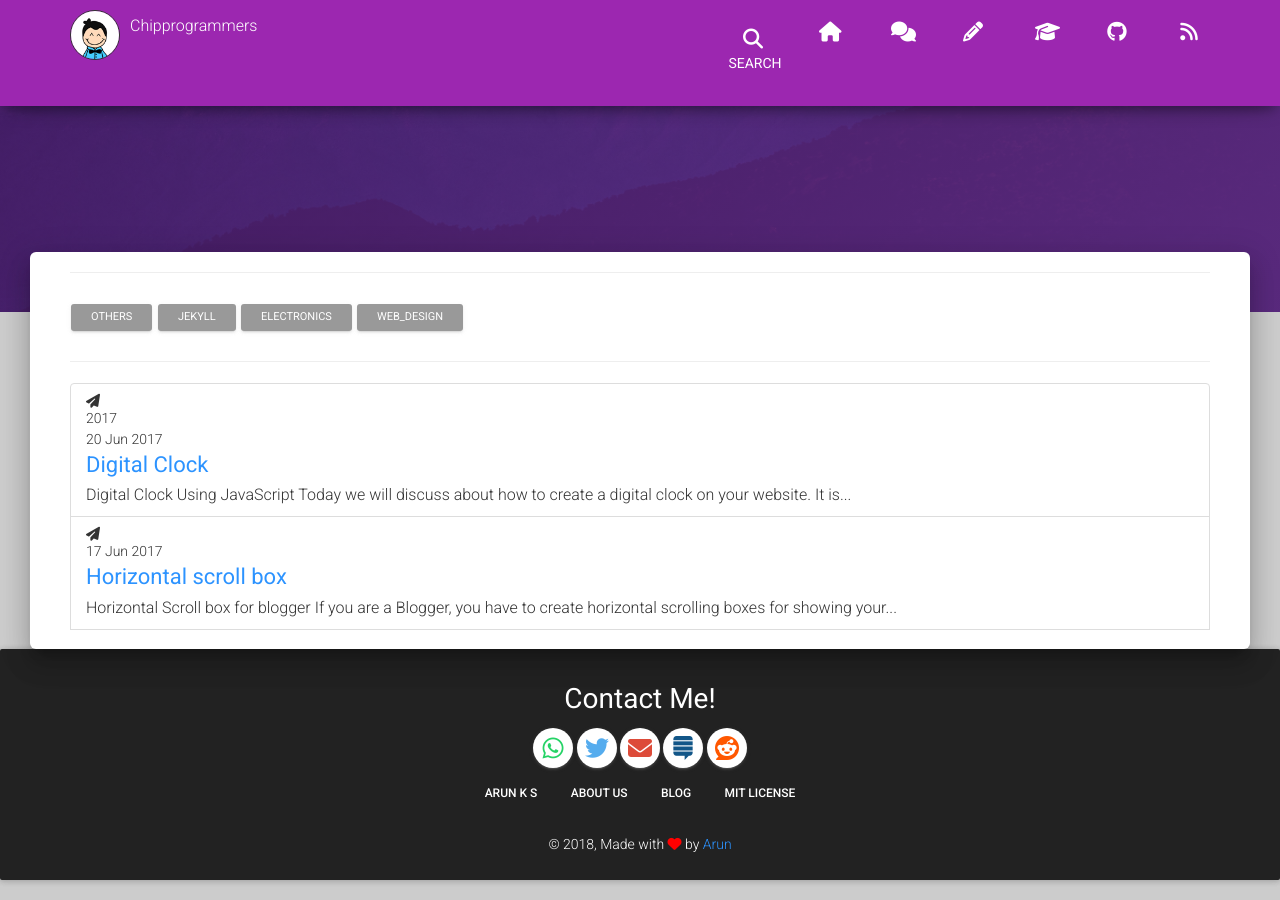
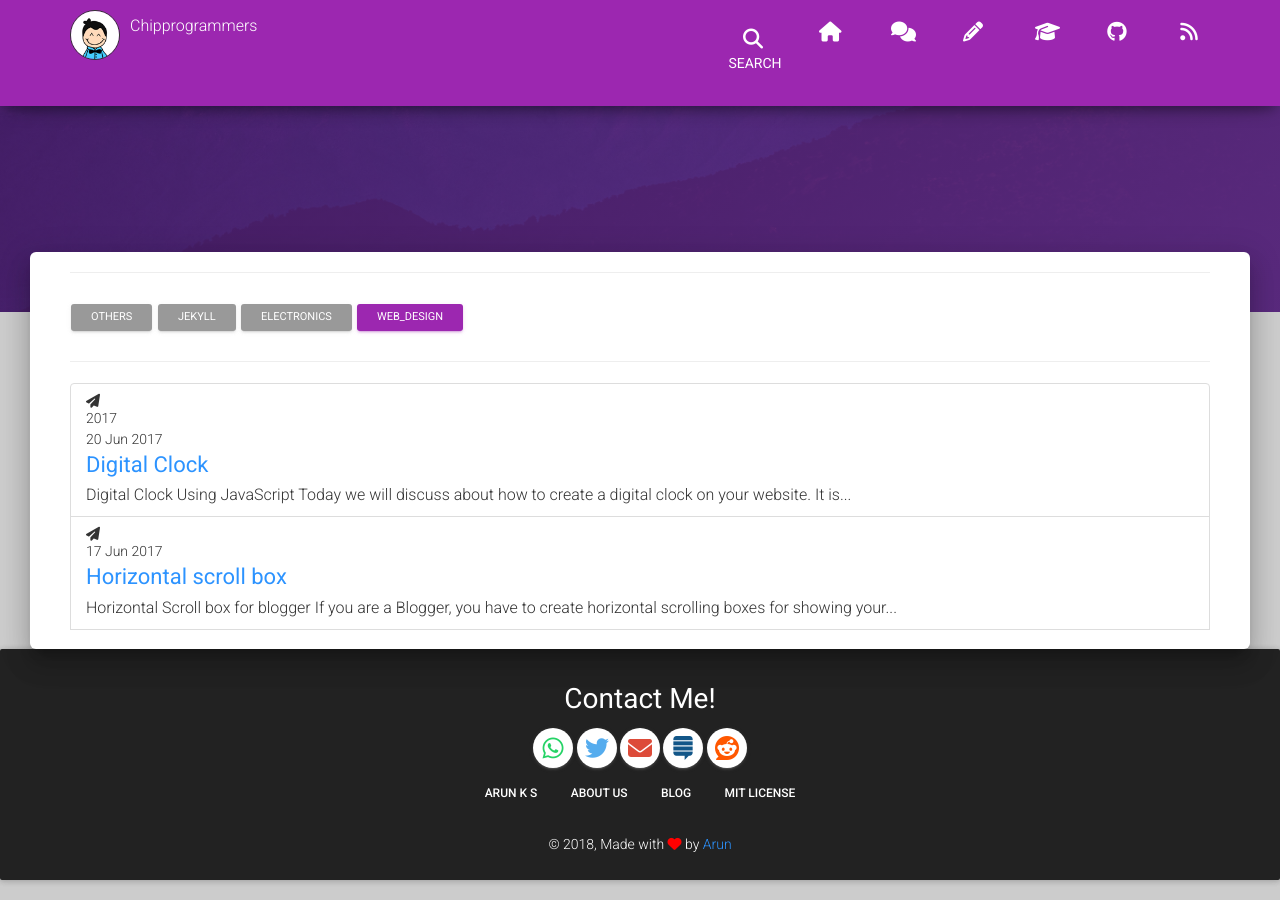
Before and after one commit to tip4programs/imbue, a Jekyll site: the page built from category/Web_Design.md, in a window 1280 px wide and 900 px high, scrolled down 498 px. Built offline with Jekyll 4.4.1, drawn with Linux system fonts in a browser that asks for light colours; nearby versions of some CDN libraries.

Commit message:
Update posts_by_category.html

```diff
--- a/_layouts/posts_by_category.html
+++ b/_layouts/posts_by_category.html
@@ -14,7 +14,7 @@
     {% for category in site.categories %}
         {% capture category_slug %}{{ category | first }}{% endcapture %}
         {% for c_slug in category_slug %}
-            {% if c_slug == page.categories.title %}
+            {% if c_slug == page.categories %}
                 <button class="btn btn-sm btn-primary btn-raised">{{ c_slug }}</button>
             {% else %}
                 <a href="{{site.baseurl}}/category/{{ c_slug }}" class="btn btn-sm btn-default btn-raised">{{ c_slug }}</a>
```
